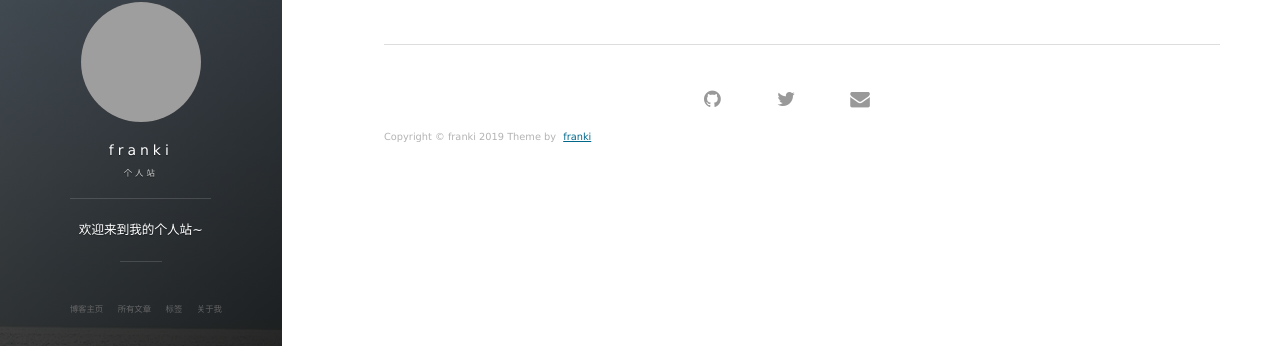
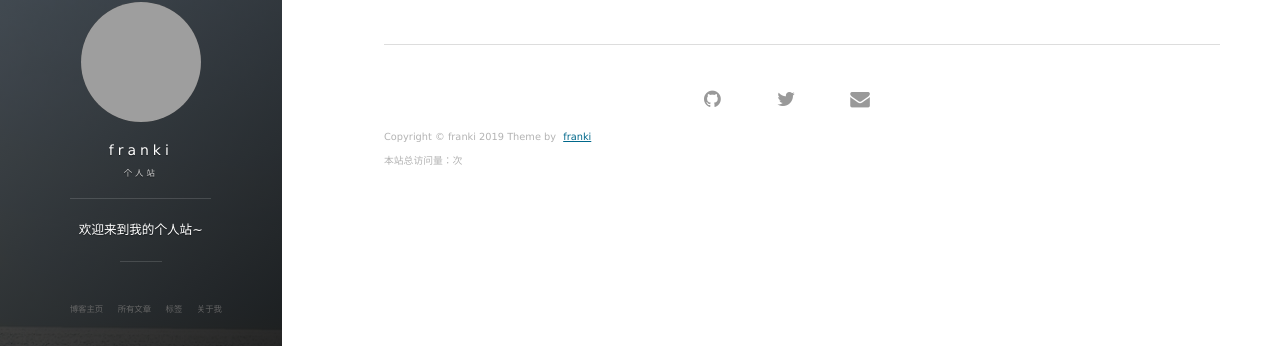
Before and after one commit to NikFranki/NikFranki.github.io, a Jekyll site: the page built from about.md, in a window 1280 px wide. Shown: the part 286-632 px from the top of the page. Built offline with Jekyll 4.4.1, drawn with Linux system fonts in a browser that asks for light colours; nearby versions of some CDN libraries; comment, search, counter and statistics services are not loaded; grey boxes are pictures that could not be loaded.

Commit message:
feat: 添加网站总访问量

```diff
--- a/_includes/footer.html
+++ b/_includes/footer.html
@@ -1,13 +1,14 @@
 <section class="footer">
   <footer>
-        <div class = "footer_div">
+    <div class="footer_div">
       <nav class="cover-navigation navigation--social">
         <ul class="navigation">
 
           {% if site.social.github %}
           <!-- Github -->
           <li class="navigation__item_social">
-            <a href="https://github.com/{{site.social.github}}" title="@{{site.social.github}} 的 Github" target="_blank">
+            <a href="https://github.com/{{site.social.github}}" title="@{{site.social.github}} 的 Github"
+              target="_blank">
               <i class='social fa fa-github fa-2x'></i>
               <span class="label">Github</span>
             </a>
@@ -39,14 +40,15 @@
 
     </div>
 
-        <div class = "footer_div">
+    <div class="footer_div">
       <p class="copyright text-muted">
-            Copyright &copy; {{ site.title }} {{ site.time | date: '%Y' }} Theme by <a href="https://nikfranki.github.io/">franki</a>
+        Copyright &copy; {{ site.title }} {{ site.time | date: '%Y' }} Theme by <a
+          href="https://nikfranki.github.io/">franki</a>
       </p>
       <div align="right">
         <link rel="stylesheet" href="//cdn.bootcss.com/font-awesome/4.3.0/css/font-awesome.min.css">
-
       </div>
     <div>
+    <div><span id="busuanzi_container_site_pv">本站总访问量：<span id="busuanzi_value_site_pv"></span>次</span></div>
   </footer>
 </section>
```
Lines whose indentation alone changed are shown as unchanged.
